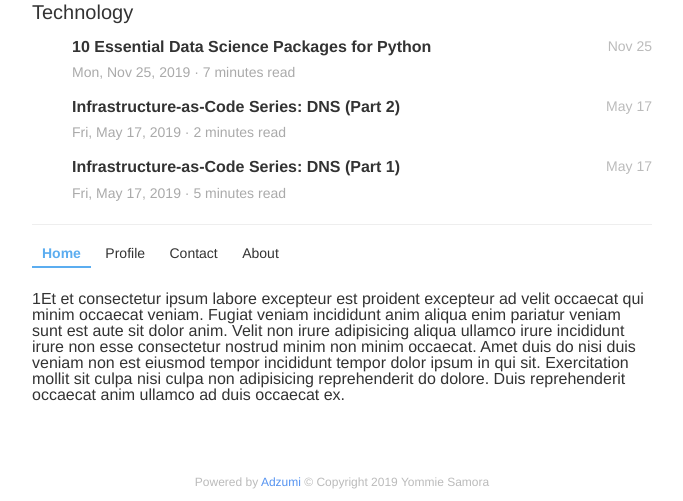
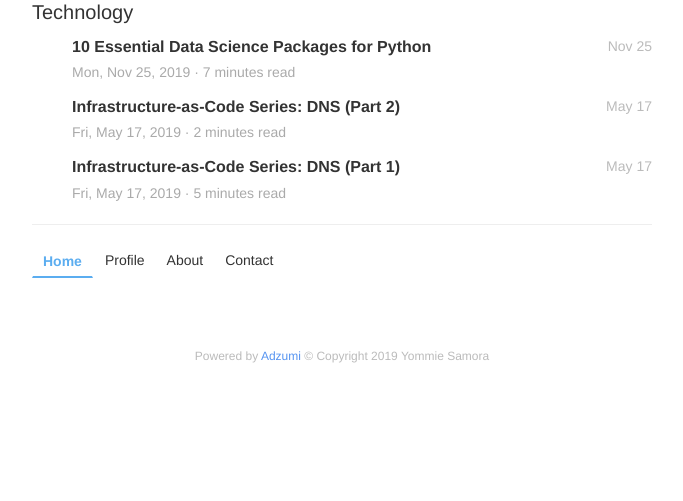
Before and after one commit to YomZsamora/One-Minute-Pitch, a Flask app: page /profile in a window 1280 px wide. Shown: the part 342-843 px from the top of the page, without its empty margins (298-981 px from the left). After the commit the page ends 705 px from the top, so only its background shows below. Run offline with Flask 2, Linux system fonts and the light colour scheme; some libraries are stand-ins or nearby versions.

Commit message:
Tabs for displaying user's pitches done.

```diff
--- a/pitch/static/css/styles.css
+++ b/pitch/static/css/styles.css
@@ -270,14 +270,16 @@ img.logo {
     border-bottom: 2px solid !important;
     font-size: 14px;
     font-weight: bold;
-    ld; */
 }
-#tabs .nav-tabs .nav-link {
-    border: 1px solid transparent;
-    border-top-left-radius: .25rem;
-    border-top-right-radius: .25rem;
-    color: #eee;
-    font-size: 20px;
+.nav.nav-tabs li.active a {
+    border-color: transparent transparent
+#f3f3f3;
+    border-bottom-color: rgb(243, 243, 243);
+    border-bottom: 2px solid !important;
+    color: #5badf0;
+    font-size: 14px;
+    padding: .5rem 1rem;
+    font-weight: 700;
 }
 
 .nav-fill .nav-item {
@@ -301,3 +303,19 @@ img.logo {
     text-decoration: none;
     color: #5badf0;
 }
+.nav-tabs>li>a {
+     margin-right: none;
+     border: none;
+     padding: .5rem 1rem;
+}
+.nav-tabs>li>a:hover {
+     margin-right: none;
+     border: none;
+     text-decoration: none;
+     color: #5badf0;
+     background-color: white;
+}
+
+ul.nav.nav-tabs {
+    font-size: 14px;
+}
--- a/pitch/templates/base.html
+++ b/pitch/templates/base.html
@@ -16,6 +16,6 @@
 {% endblock %}
 
 {% block scripts %}
-	<script src="{{url_for('static', filename='js/jquery-3.1.1.min.js')}}"></script>
+	<script src="/static/js/jquery-3.1.1.min.js"></script>
 	{{super()}}
 {% endblock %}
--- a/pitch/templates/profile.html
+++ b/pitch/templates/profile.html
@@ -71,26 +71,23 @@
 
 	            </ul>
 	            <hr>
-	            <nav>
-					<div class="nav nav-tabs nav-fill" id="nav-tab" role="tablist">
-						<a class="nav-item nav-link active" id="nav-home-tab" data-toggle="tab" href="#nav-home" role="tab" aria-controls="nav-home" aria-selected="true">Home</a>
-						<a class="nav-item nav-link" id="nav-profile-tab" data-toggle="tab" href="#nav-profile" role="tab" aria-controls="nav-profile" aria-selected="false">Profile</a>
-						<a class="nav-item nav-link" id="nav-contact-tab" data-toggle="tab" href="#nav-contact" role="tab" aria-controls="nav-contact" aria-selected="false">Contact</a>
-						<a class="nav-item nav-link" id="nav-about-tab" data-toggle="tab" href="#nav-about" role="tab" aria-controls="nav-about" aria-selected="false">About</a>
+
+				<ul class="nav nav-tabs">
+					<li class="active"><a href="#home" data-toggle="tab">Home</a></li>
+					<li><a href="#profile" data-toggle="tab">Profile</a></li>
+					<li><a href="#about" data-toggle="tab">About</a></li>
+					<li><a href="#contact" data-toggle="tab">Contact</a></li>
+				</ul>
+
+				<!-- Tab panes -->
+				<div class="tab-content mb30">
+					<div class="tab-pane active" id="home">
 					</div>
-				</nav>
-				<div class="tab-content mt30" id="nav-tabContent">
-					<div class="tab-pane  active" id="nav-home" role="tabpanel" aria-labelledby="nav-home-tab">
-						1Et et consectetur ipsum labore excepteur est proident excepteur ad velit occaecat qui minim occaecat veniam. Fugiat veniam incididunt anim aliqua enim pariatur veniam sunt est aute sit dolor anim. Velit non irure adipisicing aliqua ullamco irure incididunt irure non esse consectetur nostrud minim non minim occaecat. Amet duis do nisi duis veniam non est eiusmod tempor incididunt tempor dolor ipsum in qui sit. Exercitation mollit sit culpa nisi culpa non adipisicing reprehenderit do dolore. Duis reprehenderit occaecat anim ullamco ad duis occaecat ex.
+					<div class="tab-pane" id="profile">
 					</div>
-					<div class="tab-pane fade" id="nav-profile" role="tabpanel" aria-labelledby="nav-profile-tab">
-						2Et et consectetur ipsum labore excepteur est proident excepteur ad velit occaecat qui minim occaecat veniam. Fugiat veniam incididunt anim aliqua enim pariatur veniam sunt est aute sit dolor anim. Velit non irure adipisicing aliqua ullamco irure incididunt irure non esse consectetur nostrud minim non minim occaecat. Amet duis do nisi duis veniam non est eiusmod tempor incididunt tempor dolor ipsum in qui sit. Exercitation mollit sit culpa nisi culpa non adipisicing reprehenderit do dolore. Duis reprehenderit occaecat anim ullamco ad duis occaecat ex.
+					<div class="tab-pane" id="about">
 					</div>
-					<div class="tab-pane fade" id="nav-contact" role="tabpanel" aria-labelledby="nav-contact-tab">
-						3Et et consectetur ipsum labore excepteur est proident excepteur ad velit occaecat qui minim occaecat veniam. Fugiat veniam incididunt anim aliqua enim pariatur veniam sunt est aute sit dolor anim. Velit non irure adipisicing aliqua ullamco irure incididunt irure non esse consectetur nostrud minim non minim occaecat. Amet duis do nisi duis veniam non est eiusmod tempor incididunt tempor dolor ipsum in qui sit. Exercitation mollit sit culpa nisi culpa non adipisicing reprehenderit do dolore. Duis reprehenderit occaecat anim ullamco ad duis occaecat ex.
-					</div>
-					<div class="tab-pane fade" id="nav-about" role="tabpanel" aria-labelledby="nav-about-tab">
-						4Et et consectetur ipsum labore excepteur est proident excepteur ad velit occaecat qui minim occaecat veniam. Fugiat veniam incididunt anim aliqua enim pariatur veniam sunt est aute sit dolor anim. Velit non irure adipisicing aliqua ullamco irure incididunt irure non esse consectetur nostrud minim non minim occaecat. Amet duis do nisi duis veniam non est eiusmod tempor incididunt tempor dolor ipsum in qui sit. Exercitation mollit sit culpa nisi culpa non adipisicing reprehenderit do dolore. Duis reprehenderit occaecat anim ullamco ad duis occaecat ex.
+					<div class="tab-pane" id="contact">
 					</div>
 				</div>
 	        </div>
```
Also changed, not shown: 1 other file.
